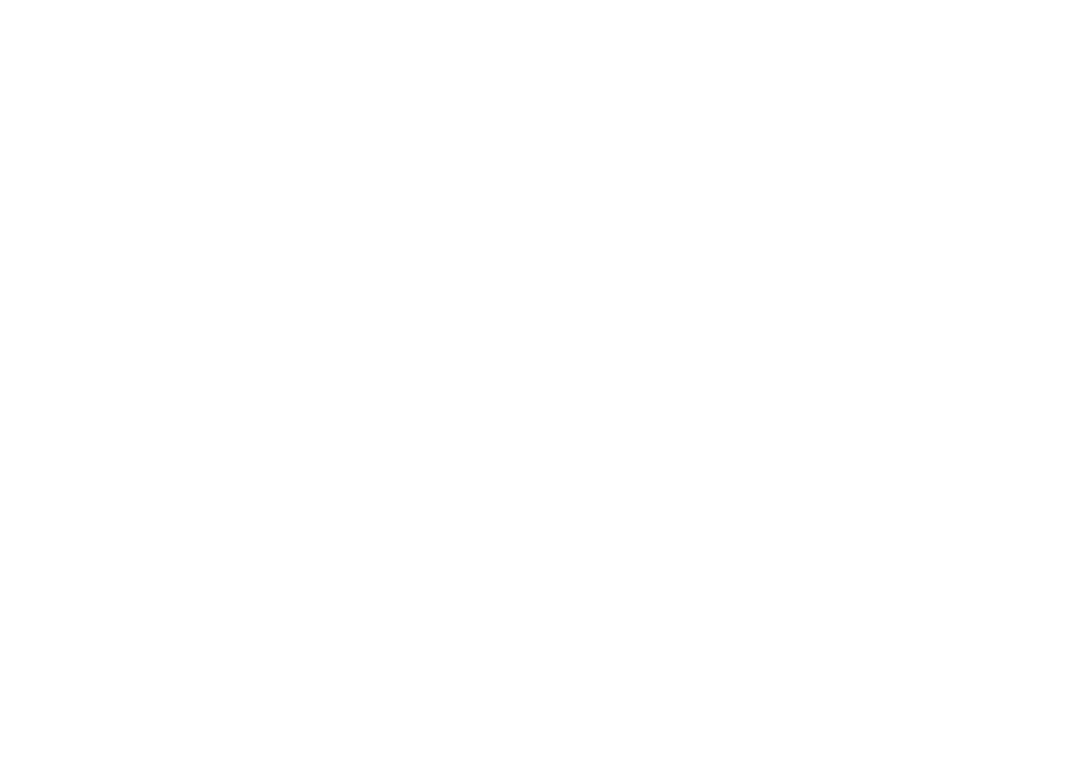
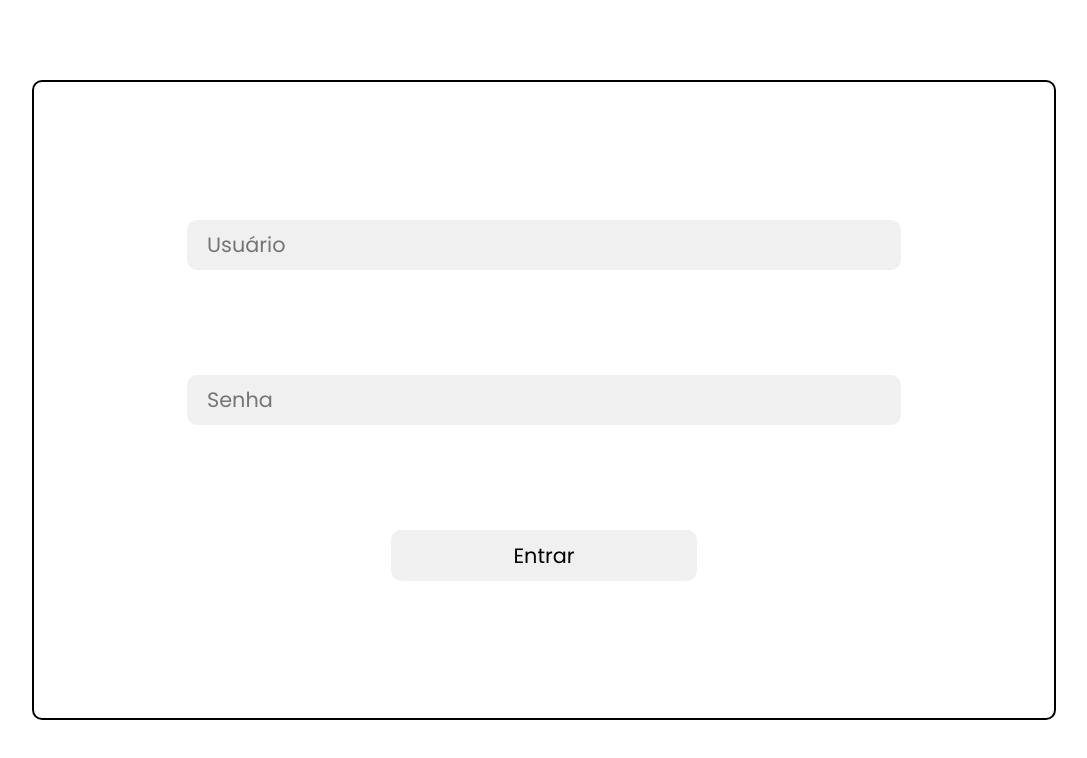
Before and after one commit to profJoseBraz/spw, a React (Vite) app: page / in a window 1280 px wide. Before the commit this address had no page. Shown: the top 758 px of the page, without its empty margins (96-1183 px from the left). Built offline with nearby package versions, Linux system fonts and the light colour scheme.

Commit message:
alterando de BrowserRouter para HashRouter

```diff
--- a/src/App.tsx
+++ b/src/App.tsx
@@ -1,16 +1,16 @@
-import { BrowserRouter, Routes, Route } from "react-router-dom";
+import { HashRouter, Routes, Route } from "react-router-dom";
 import "./App.css";
 import ToDoList from "./assets/pages/ToDoList";
 import Login from "./assets/pages/Login";
 
 function App() {
     return (
-        <BrowserRouter>
+        <HashRouter>
             <Routes>
-                <Route path="/spw" element={<Login />} />
+                <Route path="/" element={<Login />} />
                 <Route path="/spw/to-do-list" element={<ToDoList />} />
             </Routes>
-        </BrowserRouter>
+        </HashRouter>
     );
 }
 
```
